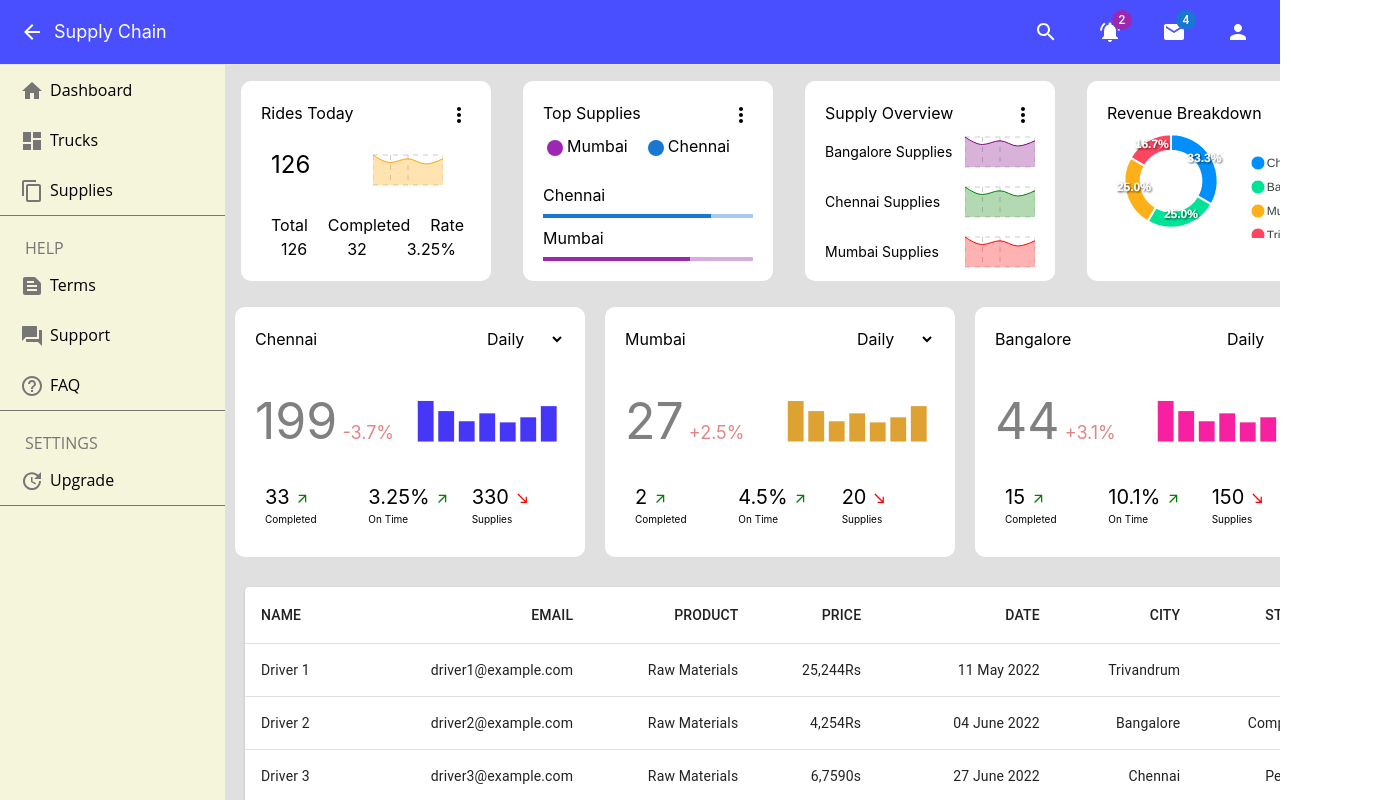
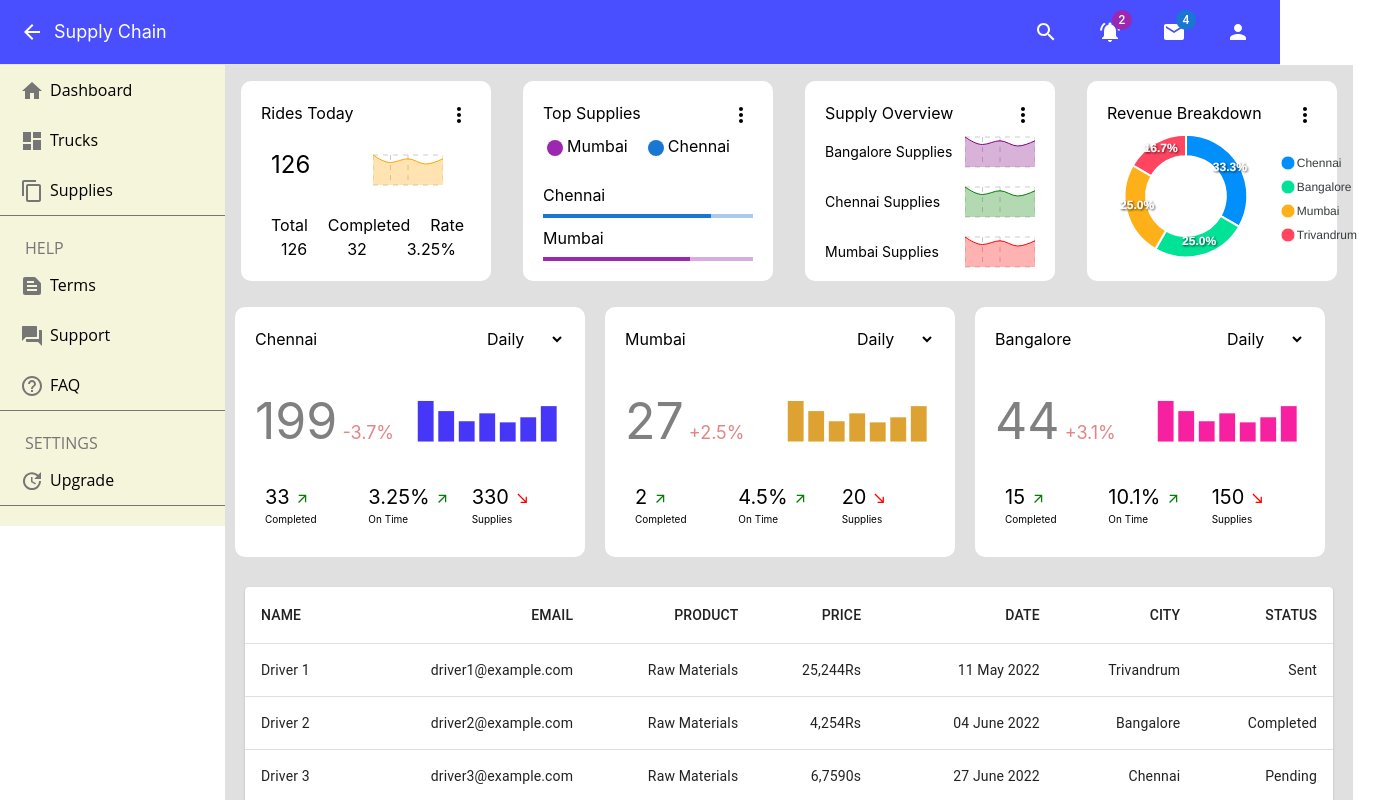
Before and after one commit to antonythomas123/admin_dashboard, a React (Create React App) app: page / in a window 1280 px wide. Shown: the top 800 px of the page, 1377 px wide, since content can reach past the window. Built offline with nearby package versions, Linux system fonts and the light colour scheme.

Commit message:
CSS updated

```diff
--- a/src/Components/Chart/Chart.js
+++ b/src/Components/Chart/Chart.js
@@ -1,5 +1,5 @@
 import React from 'react'
-import { AreaChart, Area, XAxis, YAxis, CartesianGrid, Tooltip, ResponsiveContainer } from 'recharts';
+import { AreaChart, Area, CartesianGrid, Tooltip, ResponsiveContainer } from 'recharts';
 import './Chart.css'
 
 const data = [
--- a/src/Components/Home/Home.css
+++ b/src/Components/Home/Home.css
@@ -1,15 +1,13 @@
+
 .container{
-    height:100%;
-    width: 100%;
+    max-height: max-content;
+    max-width: max-content;
     float:left;
     display: flex;
 }
 .home{
-    height:100%;
-    width: 100%;
-    position: fixed;
+    position: relative;
     background-color:aliceblue;
-    overflow: scroll;
 }
 .home_container{
     display: flex;
--- a/src/Components/Widgets/RevenueBreakDown/RevenueBreakdown.js
+++ b/src/Components/Widgets/RevenueBreakDown/RevenueBreakdown.js
@@ -1,6 +1,7 @@
 import React from 'react'
 import MoreVertIcon from '@mui/icons-material/MoreVert';
 import Chart from 'react-apexcharts'
+
 
 function RevenueBreakdown() {
   const options = {
@@ -16,17 +17,17 @@ function RevenueBreakdown() {
   }
 
   return (
-    <div className='widget'>
+    <div class="widget">
         <div className="top">
           <span className="title">Revenue Breakdown</span>
           <div className='r_side'><MoreVertIcon /></div>
         </div>
         <div className="donut">
           <Chart
-            className='donut_inside'
             type='donut'
             options={options}
             series={series.data}
+            width="270"
           />
         </div>
 
--- a/src/Components/Widgets/Widgets.css
+++ b/src/Components/Widgets/Widgets.css
@@ -34,8 +34,8 @@
     justify-content: space-between;
 }
 .donut{
-    height: 150px;
-    width: 240px;
+    max-height: max-content;
+    max-width: max-content;
 }
 .rides_details{
     display: flex;
```
